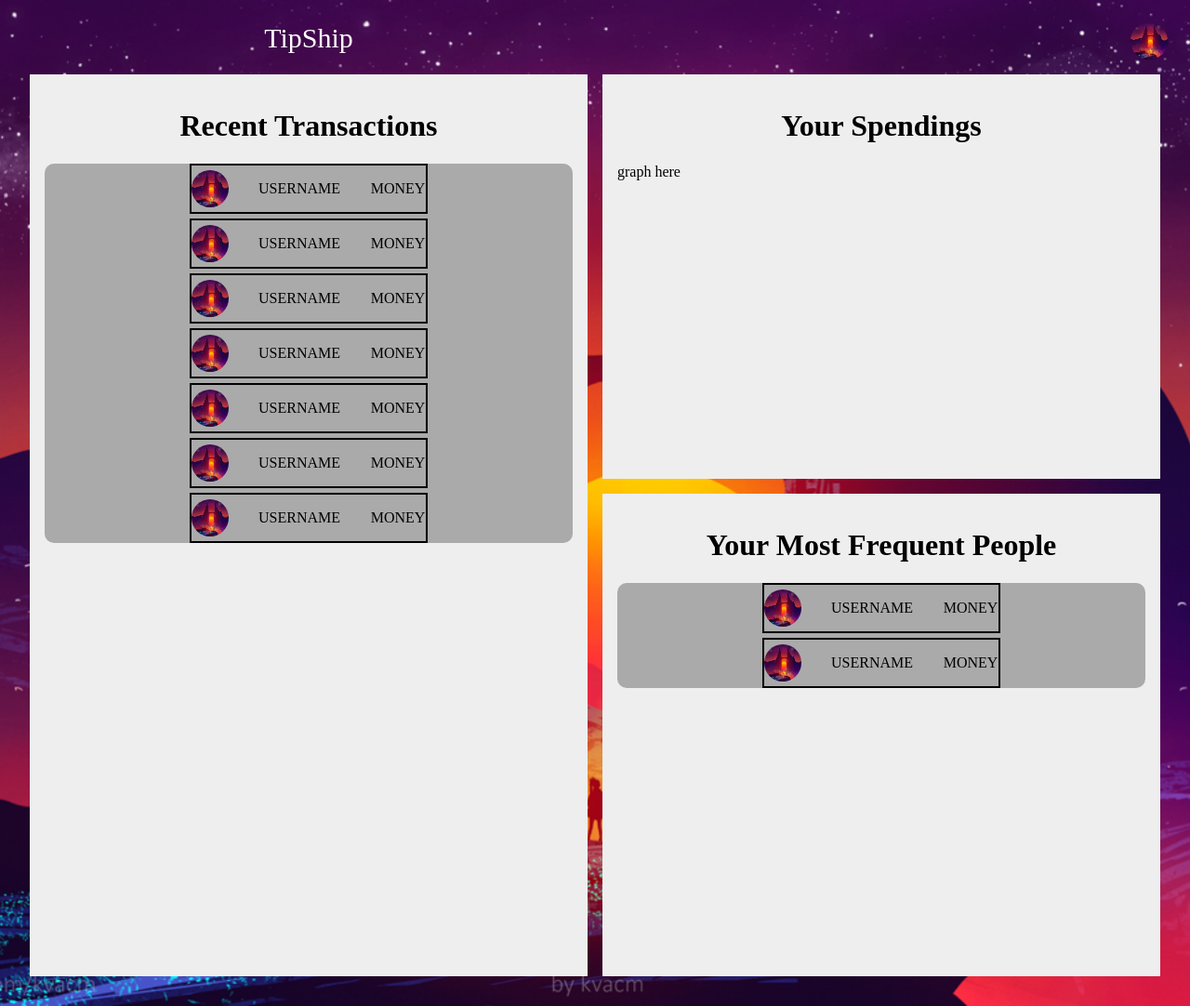
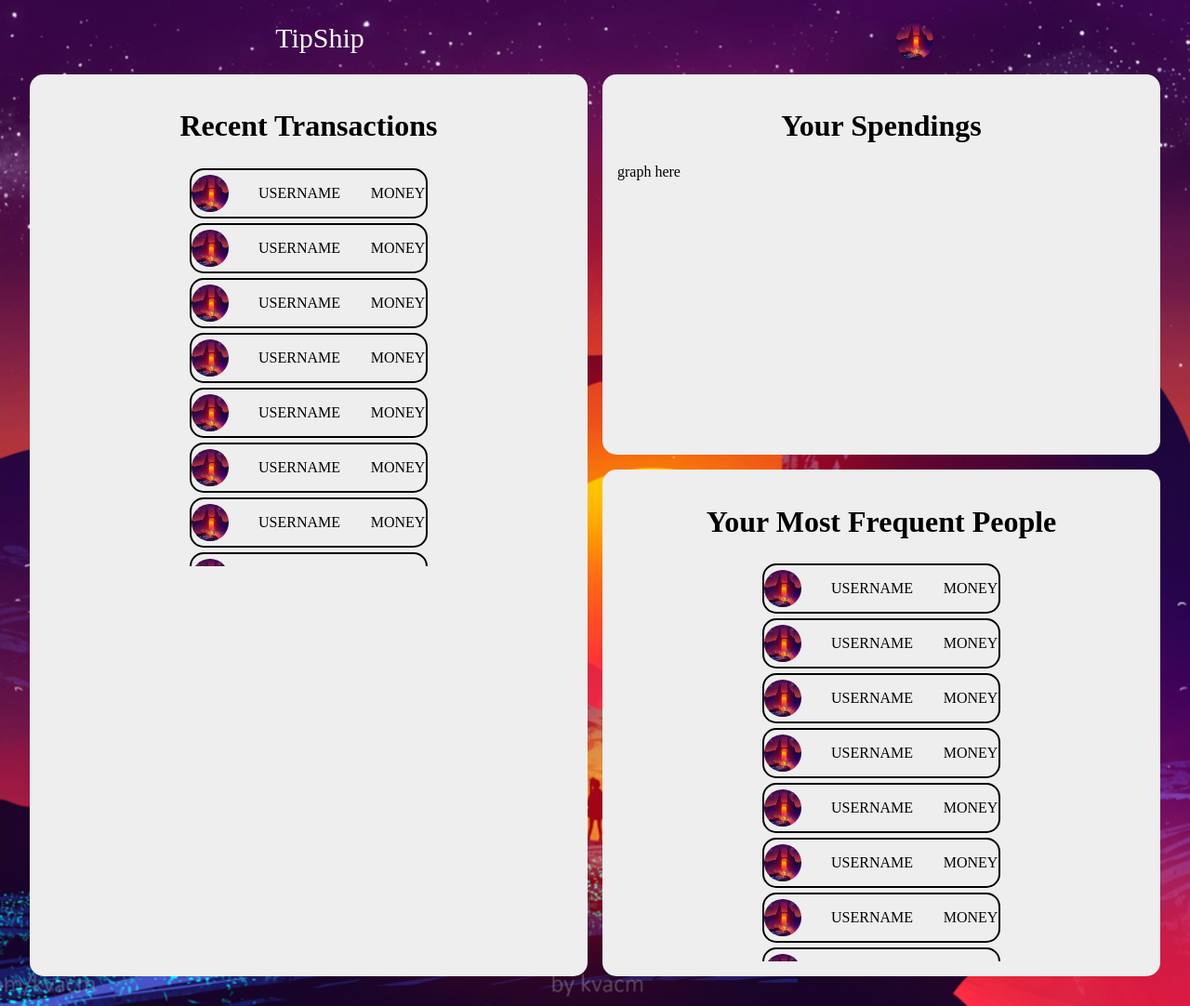
Before and after one commit to jonathanlo411/hackCWRU, a Django app: page /dashboard in a window 1280 px wide. Shown: the whole page at 93% size. Run offline with Django 4.2, Linux system fonts and the light colour scheme; some web fonts are replaced.

Commit message:
save before testing

```diff
--- a/dashboard/static/css/dashboard.css
+++ b/dashboard/static/css/dashboard.css
@@ -1,5 +1,6 @@
 @import url(https://fonts.googleapis.com/css?family=Rosario:400&subset=latin,latin-ext);
 body {
+    width: 100%;
     padding: 1em;
     background: url("images/Sunset.png") no-repeat center center fixed;
     -webkit-background-size: cover;
@@ -20,11 +21,13 @@ body {
     left: 2em;
     right: 2em;
     bottom: 2em;
+    grid-auto-rows: 1fr;
 }
 
 .wrapper > div{
     background-color: #eeeeee;
     padding: 1em;
+    border-radius: 15px;
 }
 
 #recent{
@@ -65,13 +68,24 @@ img {
 .recenttrans{
     margin:auto;
     width: 100%;
-    background-color: #aaaaaa;
     justify-self: center;
     border-radius: 10px;
-    overflow: 100px;
+    max-height: 40vh;
+    box-sizing: border-box;
+    overflow-y: auto;
     border: #ffffff 20px ;
 }
 
+.freqtrans{
+    margin:auto;
+    width: 100%;
+    justify-self: center;
+    border-radius: 10px;
+    max-height: 20vh;
+    box-sizing: border-box;
+    overflow-y: auto;
+    border: #ffffff 20px ;
+}
 .users{
     display:grid;
     grid-template-columns: 2fr 6fr 3fr;
@@ -83,6 +97,7 @@ img {
     margin-left: 5px;
     margin-top: 5px;
     margin-bottom: 5px;
+    border-radius: 15px;
 
 }
 
--- a/dashboard/templates/dashboard/dashboard.html
+++ b/dashboard/templates/dashboard/dashboard.html
@@ -10,7 +10,7 @@
 <body>
     <nav class="navi">
         <div>TipShip</div>
-        <div class="pfp end">
+        <div class="pfp">
             <img src="./../../static/css/images/Sunset.png" alt="pfp">
         </div>
     </nav>
@@ -18,6 +18,36 @@
         <div id="recent">
             <h1 class="header">Recent Transactions</h1>
             <div class="recenttrans">
+                <div class="users">
+                    <div class="pfp vcenter"><img src="./../../static/css/images/Sunset.png" alt="pfp"></div>
+                    <div class="vcenter">USERNAME</div>
+                    <div class="vcenter">MONEY</div>
+                </div>
+                <div class="users">
+                    <div class="pfp vcenter"><img src="./../../static/css/images/Sunset.png" alt="pfp"></div>
+                    <div class="vcenter">USERNAME</div>
+                    <div class="vcenter">MONEY</div>
+                </div>
+                <div class="users">
+                    <div class="pfp vcenter"><img src="./../../static/css/images/Sunset.png" alt="pfp"></div>
+                    <div class="vcenter">USERNAME</div>
+                    <div class="vcenter">MONEY</div>
+                </div>
+                <div class="users">
+                    <div class="pfp vcenter"><img src="./../../static/css/images/Sunset.png" alt="pfp"></div>
+                    <div class="vcenter">USERNAME</div>
+                    <div class="vcenter">MONEY</div>
+                </div>
+                <div class="users">
+                    <div class="pfp vcenter"><img src="./../../static/css/images/Sunset.png" alt="pfp"></div>
+                    <div class="vcenter">USERNAME</div>
+                    <div class="vcenter">MONEY</div>
+                </div>
+                <div class="users">
+                    <div class="pfp vcenter"><img src="./../../static/css/images/Sunset.png" alt="pfp"></div>
+                    <div class="vcenter">USERNAME</div>
+                    <div class="vcenter">MONEY</div>
+                </div>
                 <div class="users">
                     <div class="pfp vcenter"><img src="./../../static/css/images/Sunset.png" alt="pfp"></div>
                     <div class="vcenter">USERNAME</div>
@@ -76,6 +106,46 @@
                     <div class="vcenter">USERNAME</div>
                     <div class="vcenter">MONEY</div>
                 </div>
+                <div class="users">
+                    <div class="pfp vcenter"><img src="./../../static/css/images/Sunset.png" alt="pfp"></div>
+                    <div class="vcenter">USERNAME</div>
+                    <div class="vcenter">MONEY</div>
+                </div>
+                <div class="users">
+                    <div class="pfp vcenter"><img src="./../../static/css/images/Sunset.png" alt="pfp"></div>
+                    <div class="vcenter">USERNAME</div>
+                    <div class="vcenter">MONEY</div>
+                </div>
+                <div class="users">
+                    <div class="pfp vcenter"><img src="./../../static/css/images/Sunset.png" alt="pfp"></div>
+                    <div class="vcenter">USERNAME</div>
+                    <div class="vcenter">MONEY</div>
+                </div>
+                <div class="users">
+                    <div class="pfp vcenter"><img src="./../../static/css/images/Sunset.png" alt="pfp"></div>
+                    <div class="vcenter">USERNAME</div>
+                    <div class="vcenter">MONEY</div>
+                </div>
+                <div class="users">
+                    <div class="pfp vcenter"><img src="./../../static/css/images/Sunset.png" alt="pfp"></div>
+                    <div class="vcenter">USERNAME</div>
+                    <div class="vcenter">MONEY</div>
+                </div>
+                <div class="users">
+                    <div class="pfp vcenter"><img src="./../../static/css/images/Sunset.png" alt="pfp"></div>
+                    <div class="vcenter">USERNAME</div>
+                    <div class="vcenter">MONEY</div>
+                </div>
+                <div class="users">
+                    <div class="pfp vcenter"><img src="./../../static/css/images/Sunset.png" alt="pfp"></div>
+                    <div class="vcenter">USERNAME</div>
+                    <div class="vcenter">MONEY</div>
+                </div>
+                <div class="users">
+                    <div class="pfp vcenter"><img src="./../../static/css/images/Sunset.png" alt="pfp"></div>
+                    <div class="vcenter">USERNAME</div>
+                    <div class="vcenter">MONEY</div>
+                </div>
 
             </div>
         </div>
```
Also changed, not shown: db.sqlite3.
